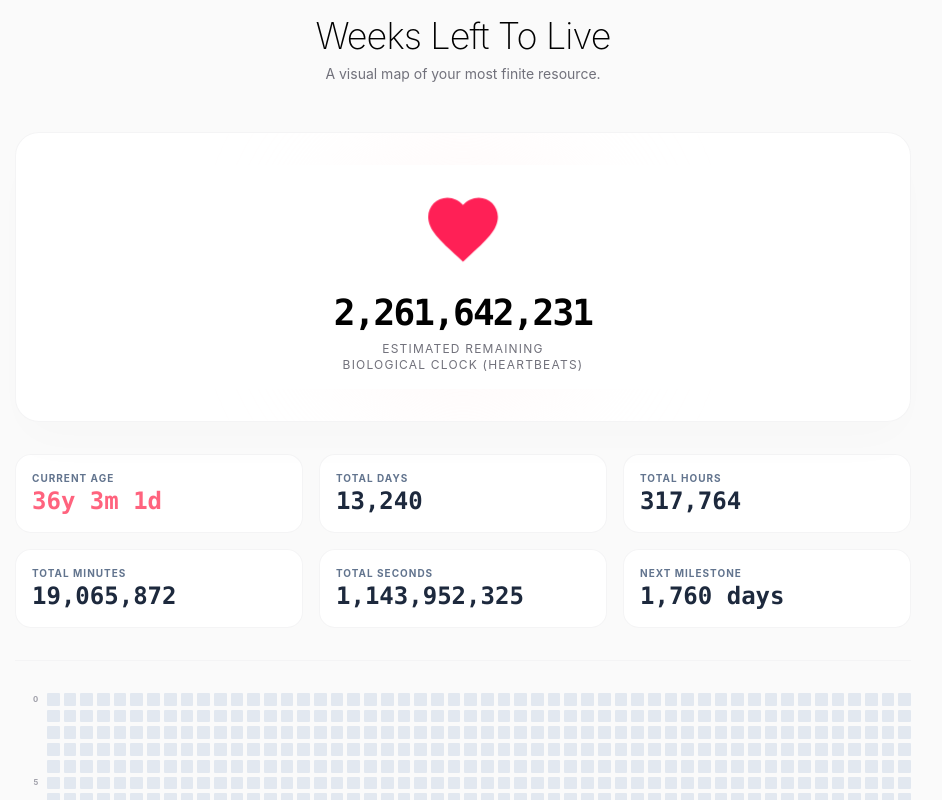
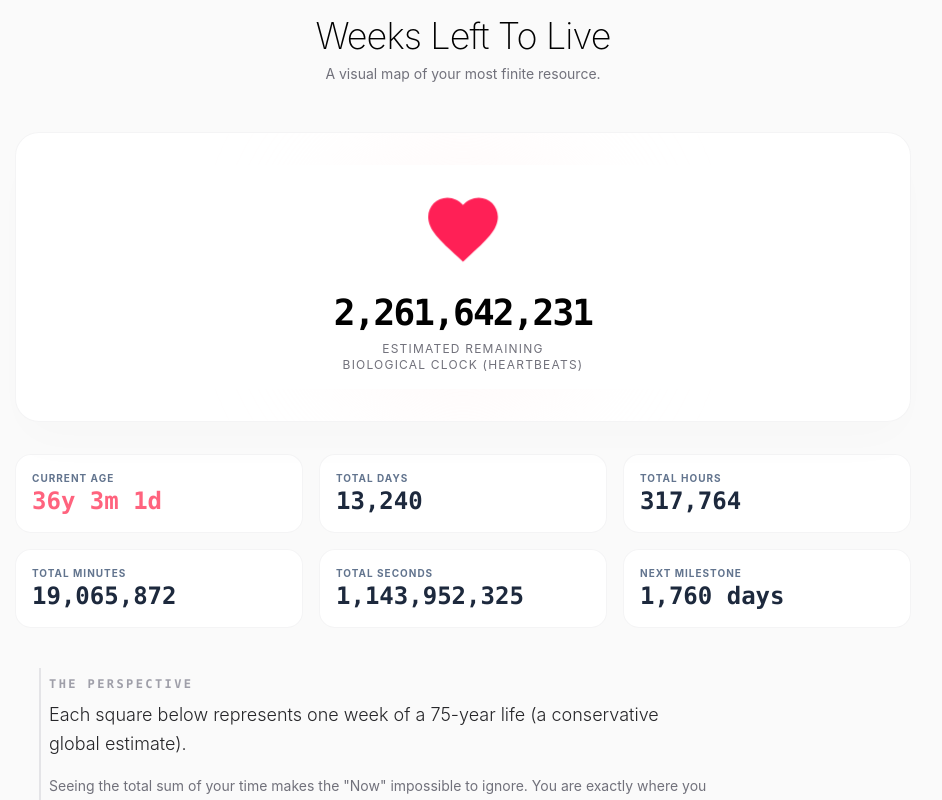
Before and after one commit to AmartyaU/WeeksToLive, a React (Vite) app: page / in a window 1280 px wide. Both pictures are taken after a click on the button "Zoom Out". Shown: the top 800 px of the page, without its empty margins (177-1119 px from the left). Built offline with nearby package versions, Linux system fonts and the light colour scheme.

Commit message:
add description to lifegrid

```diff
--- a/src/App.jsx
+++ b/src/App.jsx
@@ -81,7 +81,18 @@ function App() {
         {hasSubmitted && birthDate &&
           <div className="animate-zoom-out">
             <StatsDashboard birthDate={birthDate} />
-            <div className="my-8 border-t border-zinc-100" />
+            <div className="mt-10 mb-5 max-w-2xl ml-6 pl-2 border-l-2 border-zinc-200 py-2">
+              <p className="text-xs font-mono font-bold uppercase tracking-[0.2em] text-zinc-400 mb-2">
+                The Perspective
+              </p>
+              <h2 className="text-lg text-zinc-800 leading-relaxed font-light">
+                Each square below represents one week of a 75-year life (a conservative global estimate).
+              </h2>
+              <p className="mt-4 text-zinc-500 text-sm leading-relaxed">
+                Seeing the total sum of your time makes the "Now" impossible to ignore.
+                You are exactly where you are. <span className="text-zinc-900 font-medium italic">Make the remaining squares count.</span>
+              </p>
+            </div>
             <LifeGrid birthDate={birthDate} />
             <div className="my-4 border-t border-zinc-100" />
             <button
```
